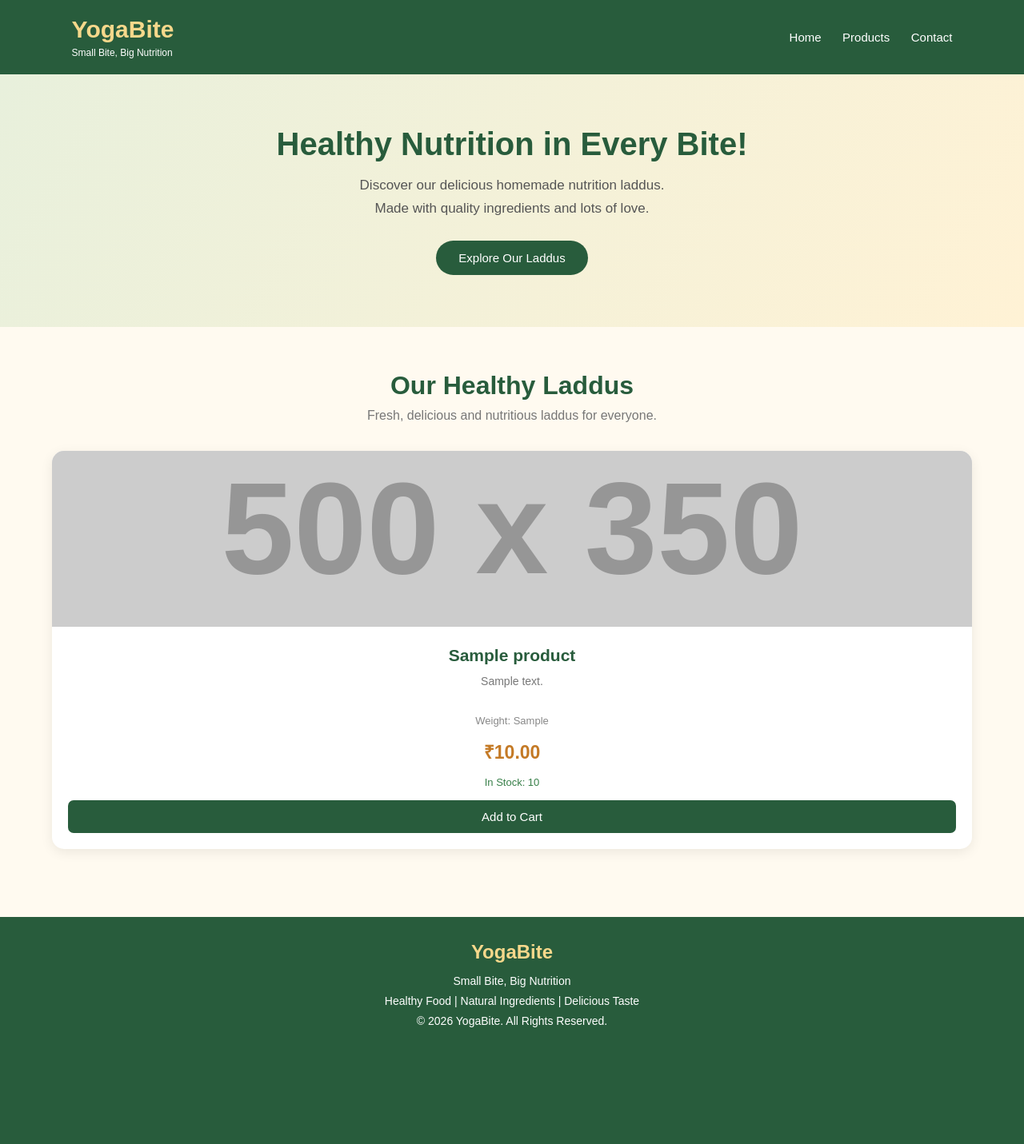
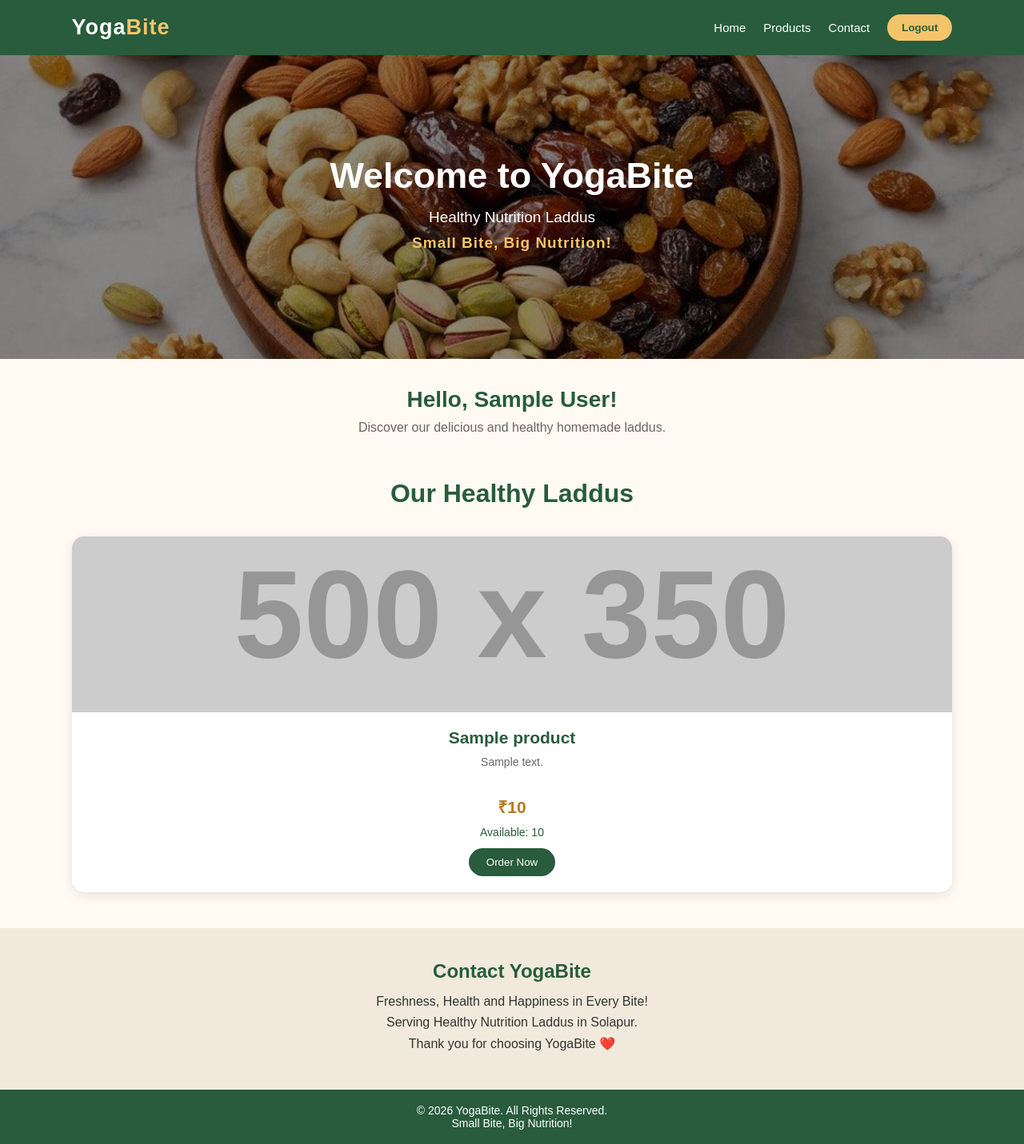
Before and after one commit to shricharanshrimal07/YogaBite, a Flask app: page / in a window 1280 px wide. Shown: the whole page at 80% size. Before the commit the page ends 1285 px from the top, so only its background shows below. Run offline with Flask 3, Linux system fonts and the light colour scheme; the visitor is signed in with stand-in values (Sample User, id 1); tables that the repository leaves empty or names only in its code hold one stand-in row (values such as "Sample post"); grey boxes labelled with a size stand in for pictures from a placeholder-image service; some libraries are stand-ins or nearby versions.

Commit message:
Improve YogaBite security and update website

```diff
--- a/app.py
+++ b/app.py
@@ -1,40 +1,63 @@
+
 import os
+import mysql.connector
+
 from flask import Flask, render_template, request, redirect, url_for, session, flash
 from database import get_db_connection
 from werkzeug.security import generate_password_hash, check_password_hash
-import mysql.connector
 from dotenv import load_dotenv
+from flask_wtf.csrf import CSRFProtect
+
+# Load environment variables
 load_dotenv()
+
+# Initialize Flask
 app = Flask(__name__)
+
+# Secret key
 app.secret_key = os.getenv("SECRET_KEY")
 
 if not app.secret_key:
     raise RuntimeError("SECRET_KEY is not set")
 
+# Security configuration
+app.config.update(
+    SESSION_COOKIE_HTTPONLY=True,
+    SESSION_COOKIE_SECURE=False,  # True when deployed with HTTPS
+    SESSION_COOKIE_SAMESITE="Lax"
+)
+
+# Enable CSRF protection
+csrf = CSRFProtect(app)
+
+
 # Home page - show products after login
 @app.route("/")
 def home():
+
     if "user_id" not in session:
         return redirect(url_for("login"))
 
     db = get_db_connection()
 
     if db is None:
-        return "Database connection failed!"
+        return "Database connection failed!", 500
 
     try:
         cursor = db.cursor(dictionary=True)
+
         cursor.execute("SELECT * FROM products")
         products = cursor.fetchall()
 
-        cursor.close()
-        db.close()
-
         return render_template("products.html", products=products)
 
-    except Exception as error:
-        db.close()
-        return f"Error: {error}", 500
+    except mysql.connector.Error:
+        app.logger.exception("Database error on home page")
+        return "Something went wrong. Please try again later.", 500
+
+    finally:
+        if db.is_connected():
+            db.close()
 
 
 # Login page
@@ -42,13 +65,18 @@ def home():
 def login():
 
     if request.method == "POST":
-        email = request.form["email"].strip().lower()
-        password = request.form["password"]
+
+        email = request.form.get("email", "").strip().lower()
+        password = request.form.get("password", "")
+
+        if not email or not password:
+            flash("Please enter email and password.")
+            return redirect(url_for("login"))
 
         db = get_db_connection()
 
         if db is None:
-            return "Database connection failed!"
+            return "Database connection failed!", 500
 
         try:
             cursor = db.cursor(dictionary=True)
@@ -59,12 +87,16 @@ def login():
             )
 
             user = cursor.fetchone()
+
             cursor.close()
-            db.close()
 
             if user and check_password_hash(
                 user["password_hash"], password
             ):
+
+                # Clear old session before login
+                session.clear()
+
                 session["user_id"] = user["user_id"]
                 session["full_name"] = user["full_name"]
 
@@ -72,9 +104,13 @@ def login():
 
             flash("Invalid email or password.")
 
-        except Exception as error:
-            db.close()
-            return f"Error: {error}", 500
+        except mysql.connector.Error:
+            app.logger.exception("Database error during login")
+            return "Something went wrong. Please try again later.", 500
+
+        finally:
+            if db.is_connected():
+                db.close()
 
     return render_template("login.html")
 
@@ -85,13 +121,14 @@ def signup():
 
     if request.method == "POST":
 
-        full_name = request.form["full_name"].strip()
-        email = request.form["email"].strip().lower()
-        phone = request.form["phone"].strip()
-        password = request.form["password"]
-        confirm_password = request.form["confirm_password"]
+        full_name = request.form.get("full_name", "").strip()
+        email = request.form.get("email", "").strip().lower()
+        phone = request.form.get("phone", "").strip()
+        password = request.form.get("password", "")
+        confirm_password = request.form.get("confirm_password", "")
 
-        if not all([full_name, email, phone, password]):
+        # Validate fields
+        if not all([full_name, email, phone, password, confirm_password]):
             flash("Please fill in all fields.")
             return redirect(url_for("signup"))
 
@@ -103,12 +140,13 @@ def signup():
             flash("Password must be at least 8 characters.")
             return redirect(url_for("signup"))
 
+        # Hash password
         password_hash = generate_password_hash(password)
 
         db = get_db_connection()
 
         if db is None:
-            return "Database connection failed!"
+            return "Database connection failed!", 500
 
         try:
             cursor = db.cursor()
@@ -124,31 +162,42 @@ def signup():
 
             db.commit()
             cursor.close()
-            db.close()
 
             flash("Registration successful! Please login.")
             return redirect(url_for("login"))
 
         except mysql.connector.IntegrityError:
-            db.close()
+            db.rollback()
             flash("This email is already registered.")
             return redirect(url_for("signup"))
 
-        except Exception as error:
+        except mysql.connector.Error:
             db.rollback()
-            db.close()
-            return f"Error: {error}", 500
+            app.logger.exception("Database error during signup")
+            return "Something went wrong. Please try again later.", 500
+
+        finally:
+            if db.is_connected():
+                db.close()
 
     return render_template("signup.html")
 
 
 # Logout
-@app.route("/logout")
+@app.route("/logout", methods=["POST"])
 def logout():
+
     session.clear()
     return redirect(url_for("login"))
 
 
+# Run application
 if __name__ == "__main__":
+
     print("Starting YogaBite...")
-    app.run(debug=True)
+
+    app.run(
+        host="127.0.0.1",
+        port=5000,
+        debug=False
+    )
--- a/requirements.txt
+++ b/requirements.txt
@@ -4,3 +4,4 @@ mysql-connector-python
 python-dotenv
 Werkzeug
 gunicorn
+Flask-WTF
--- a/templates/products.html
+++ b/templates/products.html
@@ -12,20 +12,18 @@
             margin: 0;
             padding: 0;
             box-sizing: border-box;
+            font-family: Arial, sans-serif;
         }
 
         body {
-            font-family: Arial, sans-serif;
-            background: #fffaf0;
+            background: #fffaf2;
             color: #333;
         }
-
-        /* Navigation */
 
         header {
             background: #285c3c;
             color: white;
-            padding: 20px 7%;
+            padding: 18px 7%;
             display: flex;
             justify-content: space-between;
             align-items: center;
@@ -34,114 +32,130 @@
         }
 
         .logo {
-            font-size: 30px;
+            font-size: 27px;
             font-weight: bold;
-            color: #f6d88b;
+            letter-spacing: 1px;
         }
 
-        .tagline {
-            font-size: 12px;
-            color: white;
-            margin-top: 5px;
+        .logo span {
+            color: #f4c46b;
+        }
+
+        nav {
+            display: flex;
+            align-items: center;
+            flex-wrap: wrap;
+            gap: 22px;
         }
 
         nav a {
             color: white;
             text-decoration: none;
-            margin-left: 22px;
             font-size: 15px;
         }
 
         nav a:hover {
-            color: #f6d88b;
+            color: #f4c46b;
         }
 
-        /* Hero section */
+        .logout-form {
+            display: inline;
+        }
+
+        .logout-btn {
+            background: #f4c46b;
+            color: #285c3c;
+            border: none;
+            padding: 9px 18px;
+            border-radius: 20px;
+            cursor: pointer;
+            font-weight: bold;
+        }
+
+        .logout-btn:hover {
+            background: white;
+        }
 
         .hero {
-            background: linear-gradient(
-                120deg,
-                #e8f0dc,
-                #fff2d5
-            );
+            min-height: 380px;
+            background:
+                linear-gradient(rgba(0,0,0,0.45), rgba(0,0,0,0.45)),
+                url("{{ url_for('static', filename='images/new-dry-fruits.jpg') }}")
+                center/cover no-repeat;
+
+            display: flex;
+            justify-content: center;
+            align-items: center;
             text-align: center;
-            padding: 65px 20px;
+            color: white;
+            padding: 40px 20px;
         }
 
-        .hero h1 {
-            font-size: 40px;
-            color: #285c3c;
+        .hero-content h1 {
+            font-size: 45px;
             margin-bottom: 15px;
         }
 
-        .hero p {
-            font-size: 17px;
-            color: #555;
-            line-height: 1.7;
+        .hero-content p {
+            font-size: 19px;
+            margin-bottom: 10px;
         }
 
-        .hero button {
-            background: #285c3c;
-            color: white;
-            border: none;
-            padding: 13px 28px;
-            border-radius: 25px;
-            margin-top: 25px;
-            cursor: pointer;
-            font-size: 15px;
+        .tagline {
+            color: #f4c46b;
+            font-weight: bold;
+            letter-spacing: 1px;
         }
 
-        .hero button:hover {
-            background: #407b50;
+        .welcome {
+            text-align: center;
+            padding: 35px 15px 10px;
         }
 
-        /* Products */
+        .welcome h2 {
+            color: #285c3c;
+            font-size: 28px;
+        }
 
-        .container {
-            max-width: 1200px;
-            margin: auto;
-            padding: 55px 25px;
+        .welcome p {
+            margin-top: 10px;
+            color: #666;
+        }
+
+        .products-section {
+            padding: 45px 7%;
         }
 
         .section-title {
             text-align: center;
+            color: #285c3c;
+            font-size: 32px;
             margin-bottom: 35px;
         }
 
-        .section-title h2 {
-            color: #285c3c;
-            font-size: 32px;
-            margin-bottom: 10px;
-        }
-
-        .section-title p {
-            color: #777;
-        }
-
-        .products {
+        .products-container {
             display: grid;
-            grid-template-columns:
-                repeat(auto-fit, minmax(240px, 1fr));
-            gap: 28px;
+            grid-template-columns: repeat(auto-fit, minmax(240px, 1fr));
+            gap: 25px;
         }
 
         .product-card {
             background: white;
             border-radius: 15px;
             overflow: hidden;
-            box-shadow: 0 4px 15px rgba(0,0,0,0.08);
+            box-shadow: 0 4px 15px rgba(0,0,0,0.10);
             transition: transform 0.3s;
         }
 
         .product-card:hover {
-            transform: translateY(-7px);
+            transform: translateY(-6px);
         }
 
         .product-card img {
             width: 100%;
             height: 220px;
             object-fit: cover;
-            background: #eee;
+            display: block;
         }
 
         .product-info {
@@ -156,48 +170,43 @@
         }
 
         .description {
-            color: #777;
+            color: #666;
             font-size: 14px;
-            line-height: 1.5;
-            min-height: 42px;
-        }
-
-        .weight {
-            color: #888;
-            font-size: 13px;
-            margin-top: 10px;
+            min-height: 38px;
+            margin-bottom: 12px;
         }
 
         .price {
-            font-size: 23px;
-            color: #c47a26;
+            color: #b7791f;
+            font-size: 21px;
             font-weight: bold;
-            margin: 15px 0;
+            margin-bottom: 10px;
         }
 
         .stock {
-            font-size: 13px;
-            color: #39804a;
-            margin-bottom: 15px;
+            color: #285c3c;
+            font-size: 14px;
+            margin-bottom: 12px;
         }
 
-        .out-stock {
+        .out-of-stock {
             color: #c0392b;
+            font-weight: bold;
         }
 
         .buy-btn {
+            display: inline-block;
             background: #285c3c;
             color: white;
+            padding: 10px 22px;
+            border-radius: 25px;
+            text-decoration: none;
             border: none;
-            padding: 12px 25px;
-            width: 100%;
-            border-radius: 7px;
-            font-size: 15px;
             cursor: pointer;
         }
 
         .buy-btn:hover {
-            background: #407b50;
+            background: #1d422b;
         }
 
         .buy-btn:disabled {
@@ -205,211 +214,184 @@
             cursor: not-allowed;
         }
 
-        /* Empty products */
-
-        .empty {
+        .empty-message {
             text-align: center;
             color: #777;
-            padding: 40px;
+            padding: 30px;
             grid-column: 1 / -1;
         }
 
-        /* Footer */
+        .contact {
+            background: #f1eadc;
+            text-align: center;
+            padding: 40px 20px;
+        }
+
+        .contact h2 {
+            color: #285c3c;
+            margin-bottom: 15px;
+        }
+
+        .contact p {
+            margin: 8px 0;
+        }
 
         footer {
             background: #285c3c;
             color: white;
             text-align: center;
-            padding: 30px 15px;
-            margin-top: 30px;
+            padding: 18px;
+            font-size: 14px;
         }
 
-        footer h2 {
-            color: #f6d88b;
-            margin-bottom: 10px;
-        }
-
-        footer p {
-            font-size: 14px;
-            line-height: 1.8;
-        }
-
-        @media(max-width: 600px) {
+        @media (max-width: 600px) {
             header {
-                justify-content: center;
+                flex-direction: column;
                 text-align: center;
             }
 
-            nav a {
-                margin: 0 8px;
+            nav {
+                justify-content: center;
+                gap: 15px;
             }
 
-            .hero h1 {
-                font-size: 30px;
+            .hero-content h1 {
+                font-size: 32px;
+            }
+
+            .section-title {
+                font-size: 26px;
             }
         }
-
     </style>
 </head>
 
 <body>
 
-    <!-- Header -->
-
+    <!-- Navigation -->
     <header>
-
-        <div>
-            <div class="logo">YogaBite</div>
-            <div class="tagline">Small Bite, Big Nutrition</div>
-        </div>
+        <div class="logo">Yoga<span>Bite</span></div>
 
         <nav>
             <a href="/">Home</a>
             <a href="#products">Products</a>
             <a href="#contact">Contact</a>
+
+            <form method="POST"
+                  action="{{ url_for('logout') }}"
+                  class="logout-form">
+
+                <input type="hidden"
+                       name="csrf_token"
+                       value="{{ csrf_token() }}">
+
+                <button type="submit" class="logout-btn">
+                    Logout
+                </button>
+            </form>
         </nav>
-
     </header>
 
-
     <!-- Hero Section -->
-
     <section class="hero">
-
-        <h1>Healthy Nutrition in Every Bite!</h1>
-
-        <p>
-            Discover our delicious homemade nutrition laddus.
-            <br>
-            Made with quality ingredients and lots of love.
-        </p>
-
-        <button onclick="document.getElementById('products').scrollIntoView({behavior:'smooth'})">
-            Explore Our Laddus
-        </button>
-
+        <div class="hero-content">
+            <h1>Welcome to YogaBite</h1>
+            <p>Healthy Nutrition Laddus</p>
+            <p class="tagline">Small Bite, Big Nutrition!</p>
+        </div>
     </section>
 
+    <!-- Welcome Section -->
+    <section class="welcome">
+        <h2>Hello, {{ session.get('full_name', 'Customer') }}!</h2>
+        <p>Discover our delicious and healthy homemade laddus.</p>
+    </section>
 
-    <!-- Product Section -->
+    <!-- Products Section -->
+    <section class="products-section" id="products">
 
-    <section class="container" id="products">
+        <h2 class="section-title">Our Healthy Laddus</h2>
 
-        <div class="section-title">
-
-            <h2>Our Healthy Laddus</h2>
-
-            <p>
-                Fresh, delicious and nutritious laddus for everyone.
-            </p>
-
-        </div>
-
-
-        <div class="products">
+        <div class="products-container">
 
             {% for product in products %}
 
             <div class="product-card">
 
-                <!-- Product Image -->
-
                 {% if product.image_url %}
-
-                   <img
-    src="{{ url_for('static', filename=product.image_url.replace('static/', '').lstrip('/')) }}"
-    alt="{{ product.product_name }}"
-    onerror="this.onerror=null; this.src='/static/images/new-dry-fruits.jpg';"
->
-
+                    <img
+                        src="{{ url_for('static', filename=product.image_url.replace('static/', '').lstrip('/')) }}"
+                        alt="{{ product.product_name }}"
+                        onerror="this.onerror=null; this.src='{{ url_for('static', filename='images/new-dry-fruits.jpg') }}';"
+                    >
                 {% else %}
-
                     <img
                         src="https://placehold.co/500x350/f5ead5/285c3c?text=YogaBite"
-                        alt="Image coming soon"
+                        alt="YogaBite product"
                     >
-
                 {% endif %}
-
-
-                <!-- Product Details -->
 
                 <div class="product-info">
 
                     <h3>{{ product.product_name }}</h3>
 
                     <p class="description">
-                        {{ product.description }}
+                        {{ product.description or 'Healthy and delicious homemade laddu.' }}
                     </p>
 
-                    <p class="weight">
-                        Weight: {{ product.weight }}
+                    <p class="price">
+                        ₹{{ product.price }}
                     </p>
 
-                    <div class="price">
-                        ₹{{ "%.2f"|format(product.price) }}
-                    </div>
+                    {% if product.stock_quantity <= 0 %}
 
-                    {% if product.stock_quantity > 0 %}
+                        <p class="stock out-of-stock">
+                            Out of Stock
+                        </p>
 
-                        <p class="stock">
-                            In Stock: {{ product.stock_quantity }}
-                        </p>
+                        <button class="buy-btn" disabled>
+                            Out of Stock
+                        </button>
 
                     {% else %}
 
-                        <p class="stock out-stock">
-                            Out of Stock
+                        <p class="stock">
+                            Available: {{ product.stock_quantity }}
                         </p>
+
+                        <button class="buy-btn" type="button"
+                                onclick="alert('Thank you for choosing YogaBite! Contact us to place your order.')">
+                            Order Now
+                        </button>
 
                     {% endif %}
 
-                    <button
-                        class="buy-btn"
-                        {% if product.stock_quantity <= 0 %}disabled{% endif %}
-                        onclick="alert('Shopping cart will be available in the next development stage!')"
-                    >
-                        {% if product.stock_quantity > 0 %}
-                            Add to Cart
-                        {% else %}
-                            Unavailable
-                        {% endif %}
-                    </button>
-
                 </div>
-
             </div>
 
             {% else %}
 
-                <div class="empty">
-                    <h3>No products available</h3>
-                    <p>Please check your MySQL products table.</p>
-                </div>
+                <p class="empty-message">
+                    No products are available right now. Please visit again soon!
+                </p>
 
             {% endfor %}
 
         </div>
-
     </section>
 
+    <!-- Contact Section -->
+    <section class="contact" id="contact">
+        <h2>Contact YogaBite</h2>
+        <p>Freshness, Health and Happiness in Every Bite!</p>
+        <p>Serving Healthy Nutrition Laddus in Solapur.</p>
+        <p>Thank you for choosing YogaBite ❤️</p>
+    </section>
 
     <!-- Footer -->
-
-    <footer id="contact">
-
-        <h2>YogaBite</h2>
-
-        <p>Small Bite, Big Nutrition</p>
-
-        <p>
-            Healthy Food | Natural Ingredients | Delicious Taste
-        </p>
-
-        <p>
-            © 2026 YogaBite. All Rights Reserved.
-        </p>
-
+    <footer>
+        <p>© 2026 YogaBite. All Rights Reserved.</p>
+        <p>Small Bite, Big Nutrition!</p>
     </footer>
 
 </body>
```
Also changed, not shown: templates/login.html (+25 -18 lines), templates/signup.html (+13 -0 lines).
